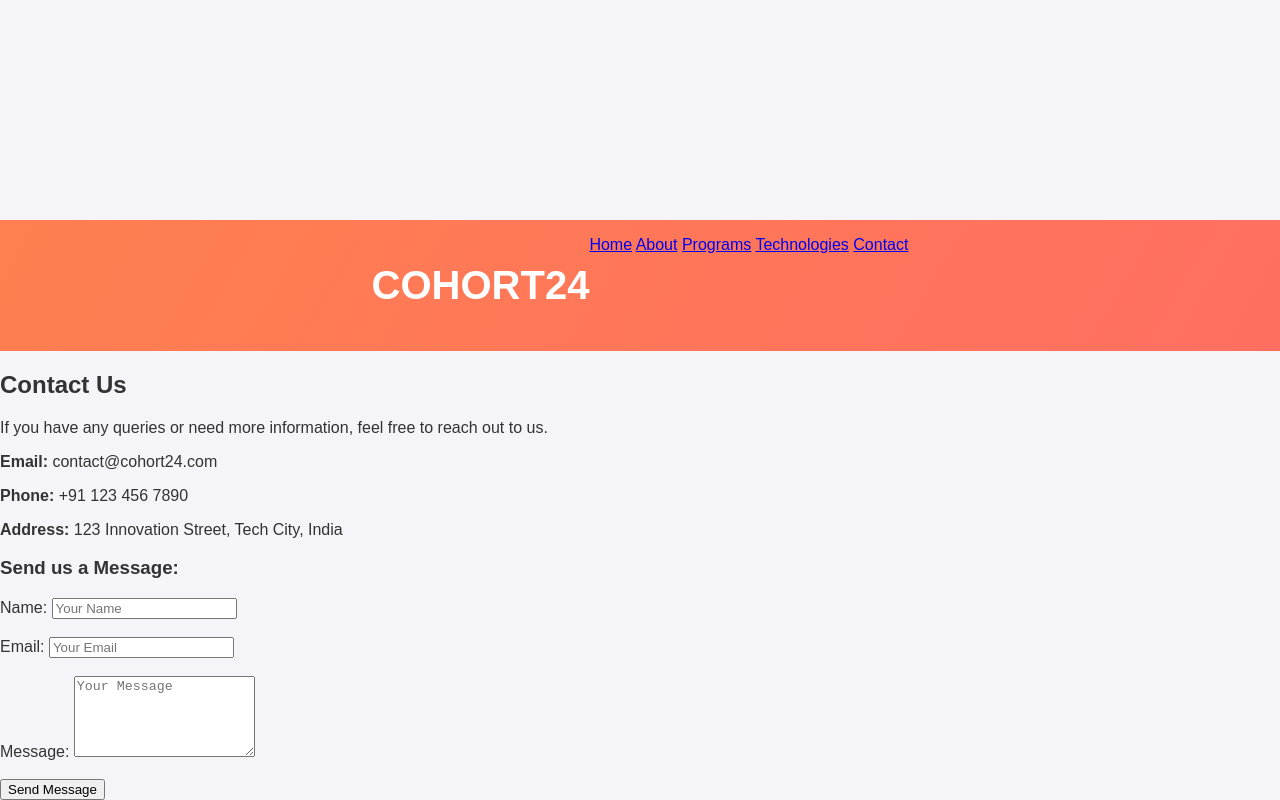
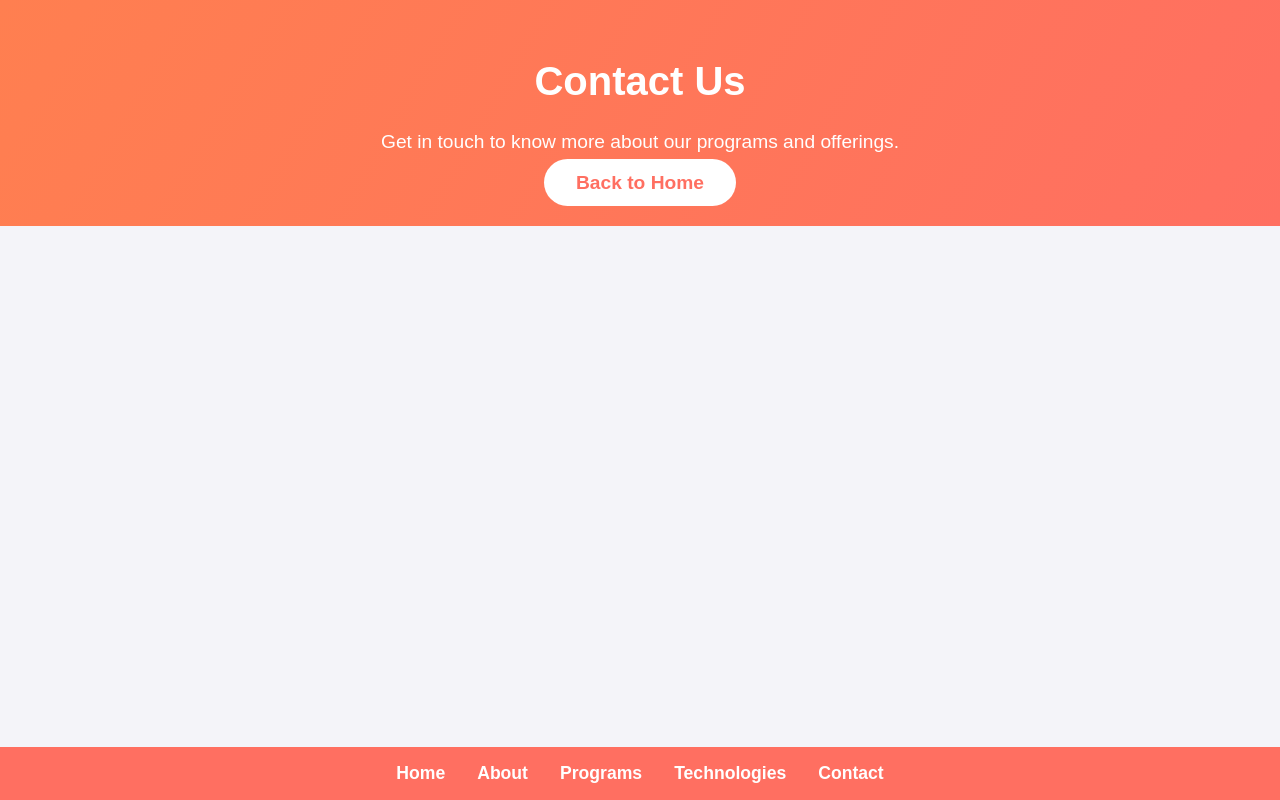
Before and after one commit to ChhayankS/Doss-Website, a plain HTML site: page contact.html in a window 1280 px wide. Drawn offline with Linux system fonts and the light colour scheme.

Commit message:
Update contact.html

```diff
--- a/contact.html
+++ b/contact.html
@@ -3,44 +3,23 @@
 <head>
     <meta charset="UTF-8">
     <meta name="viewport" content="width=device-width, initial-scale=1.0">
-    <title>COHORT24 - Contact Us</title>
+    <title>COHORT24 - Contact</title>
     <link rel="stylesheet" href="css/style.css">
 </head>
 <body>
-    <header class="navbar">
-        <h1 class="logo">COHORT24</h1>
-        <nav>
-            <a href="index.html">Home</a>
-            <a href="about.html">About</a>
-            <a href="programs.html">Programs</a>
-            <a href="technologies.html">Technologies</a>
-            <a href="contact.html">Contact</a>
-        </nav>
+    <header>
+        <h1>Contact Us</h1>
+        <p>Get in touch to know more about our programs and offerings.</p>
+        <a href="index.html" class="cta-button">Back to Home</a>
     </header>
-
-    <section class="contact">
-        <h2>Contact Us</h2>
-        <p>If you have any queries or need more information, feel free to reach out to us.</p>
-
-        <div class="contact-info">
-            <p><strong>Email:</strong> contact@cohort24.com</p>
-            <p><strong>Phone:</strong> +91 123 456 7890</p>
-            <p><strong>Address:</strong> 123 Innovation Street, Tech City, India</p>
-        </div>
-
-        <h3>Send us a Message:</h3>
-        <form action="#" method="POST">
-            <label for="name">Name:</label>
-            <input type="text" id="name" name="name" placeholder="Your Name" required><br><br>
-
-            <label for="email">Email:</label>
-            <input type="email" id="email" name="email" placeholder="Your Email" required><br><br>
-
-            <label for="message">Message:</label>
-            <textarea id="message" name="message" rows="5" placeholder="Your Message" required></textarea><br><br>
-
-            <button type="submit">Send Message</button>
-        </form>
-    </section>
+    <nav class="navbar">
+        <ul class="nav-links">
+            <li><a href="index.html">Home</a></li>
+            <li><a href="about.html">About</a></li>
+            <li><a href="programs.html">Programs</a></li>
+            <li><a href="technologies.html">Technologies</a></li>
+            <li><a href="contact.html">Contact</a></li>
+        </ul>
+    </nav>
 </body>
 </html>
```
